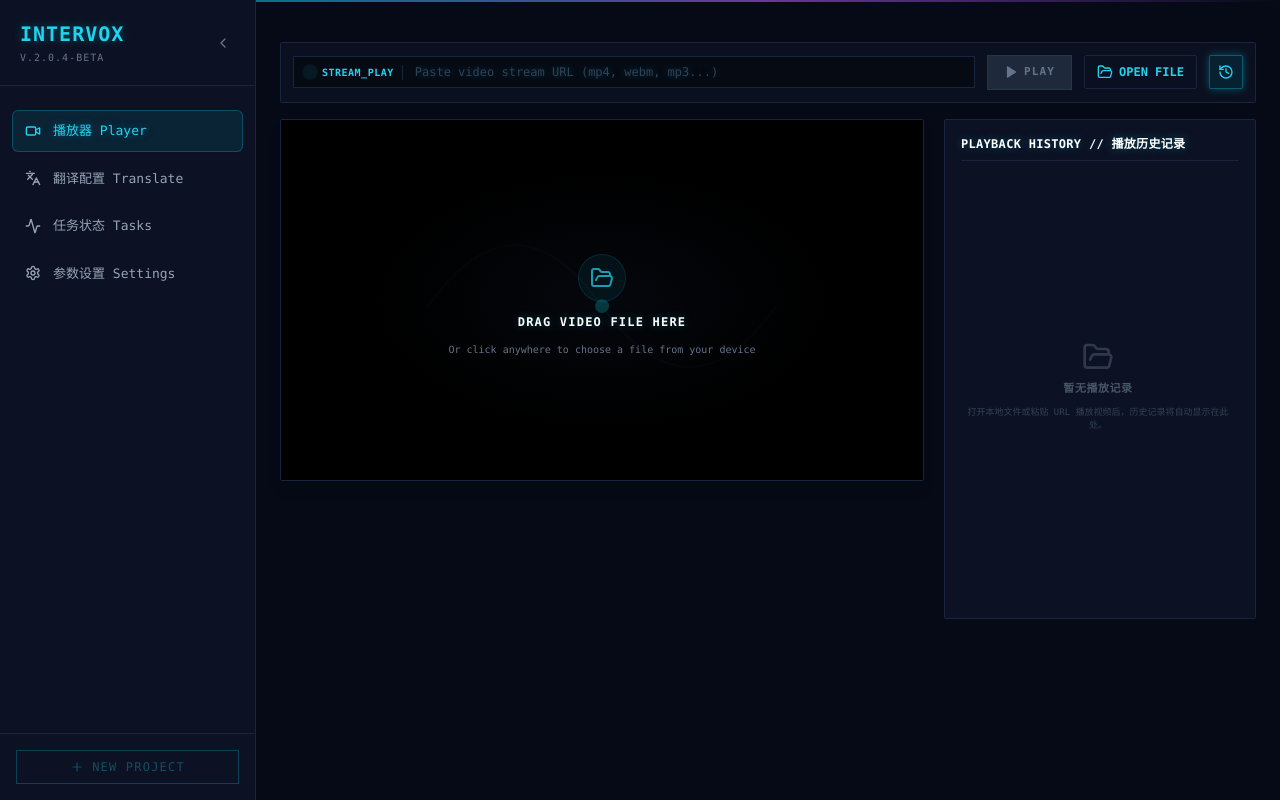
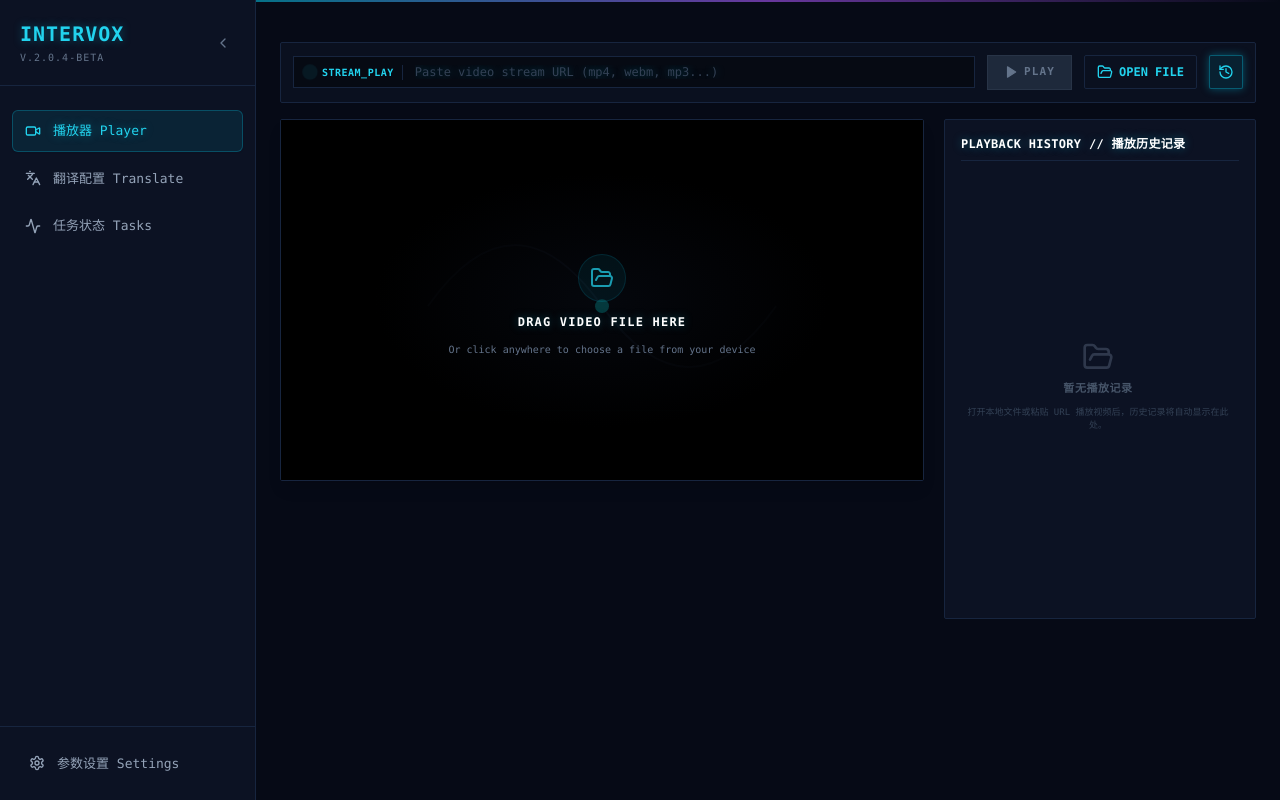
Before and after one commit to mayuanfei/intervox, a React (Vite) app: page / in a window 1280 px wide. Built offline with nearby package versions, Linux system fonts and the light colour scheme.

Commit message:
feat: move Settings to sidebar footer and remove New Project button

```diff
--- a/src/components/Sidebar.tsx
+++ b/src/components/Sidebar.tsx
@@ -6,19 +6,17 @@ import {
   Settings as SettingsIcon,
   ChevronLeft,
   ChevronRight,
-  Plus,
 } from "lucide-react";
 import { useIntervox } from "../hooks/useIntervox";
 
 export function Sidebar() {
-  const { activePage, setActivePage, startFullPipeline, activeMediaInput } = useIntervox();
+  const { activePage, setActivePage } = useIntervox();
   const [collapsed, setCollapsed] = useState(false);
 
   const menuItems = [
     { id: "player", label: "播放器 Player", icon: Video },
     { id: "translate", label: "翻译配置 Translate", icon: Languages },
     { id: "tasks", label: "任务状态 Tasks", icon: Activity },
-    { id: "settings", label: "参数设置 Settings", icon: SettingsIcon },
   ];
 
   return (
@@ -72,36 +70,20 @@ export function Sidebar() {
         })}
       </nav>
 
-      {/* Footer "New Project" Button */}
+      {/* Footer "Settings" Button */}
       <div className="p-4 border-t th-border">
-        {collapsed ? (
-          <button
-            onClick={startFullPipeline}
-            disabled={!activeMediaInput}
-            className={`w-8 h-8 rounded-full flex items-center justify-center border border-cyan-500 text-cyan-400 hover:bg-cyan-500 hover:text-black transition-all ${
-              !activeMediaInput ? "opacity-30 cursor-not-allowed" : ""
-            }`}
-            title="开始完整翻译 Dubbing Pipeline"
-          >
-            <Plus className="w-4 h-4" />
-          </button>
-        ) : (
-          <button
-            onClick={startFullPipeline}
-            disabled={!activeMediaInput}
-            className={`w-full flex items-center justify-center gap-2 py-2 px-4 border border-cyan-500 text-cyan-400 text-xs font-mono tracking-widest hover:bg-cyan-500 hover:text-black transition-all disabled:opacity-30 disabled:cursor-not-allowed ${
-              activeMediaInput ? "border-glow font-bold animate-pulse" : ""
-            }`}
-            title={
-              activeMediaInput
-                ? "一键提交 ASR+翻译+TTS+视频合成"
-                : "请先在“播放器”或“翻译配置”页面输入视频源"
-            }
-          >
-            <Plus className="w-3.5 h-3.5" />
-            <span>NEW PROJECT</span>
-          </button>
-        )}
+        <button
+          onClick={() => setActivePage("settings")}
+          className={`w-full flex items-center gap-3 px-3 py-2.5 rounded-md font-medium font-mono text-[13px] transition-all border ${
+            activePage === "settings"
+              ? "bg-cyan-500/10 text-cyan-400 border-cyan-500/30 shadow-sm text-glow"
+              : "border-transparent th-text-3 th-hover-surface"
+          } ${collapsed ? "justify-center" : ""}`}
+          title={collapsed ? "参数设置 Settings" : undefined}
+        >
+          <SettingsIcon className="w-4 h-4 flex-shrink-0" />
+          {!collapsed && <span>参数设置 Settings</span>}
+        </button>
       </div>
     </aside>
   );
```
